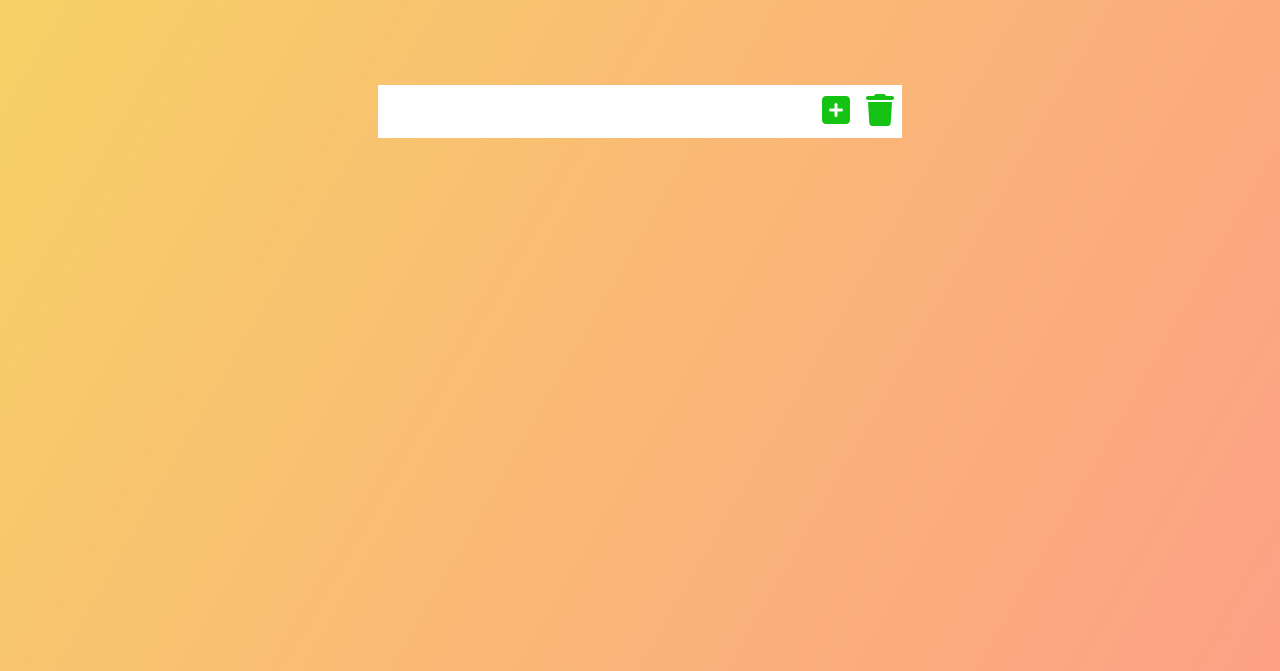
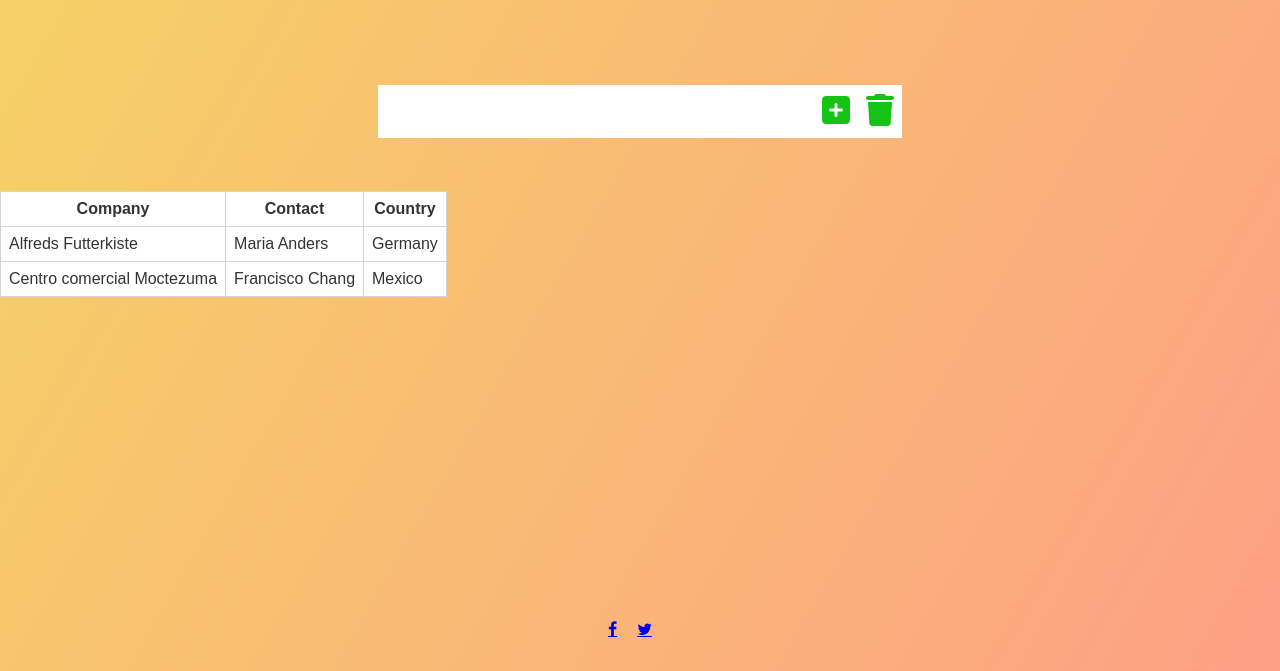
Before and after one commit to justussundelof/intro-app-todo, a plain HTML site: page index.html in a window 1280 px wide. Shown: the part 129-800 px from the top of the page. Drawn offline with Linux system fonts and the light colour scheme.

Commit message:
added table and footer

```diff
--- a/index.html
+++ b/index.html
@@ -6,6 +6,7 @@
     <meta name="viewport" content="width=device-width, initial-scale=1.0" />
     <title>Todo list</title>
     <link rel="stylesheet" href="style.css" />
+
     <link
       rel="stylesheet"
       href="https://cdnjs.cloudflare.com/ajax/libs/font-awesome/6.2.0/css/all.min.css"
@@ -13,6 +14,7 @@
       crossorigin="anonymous"
       referrerpolicy="no-referrer"
     />
+    <link rel="stylesheet" href="https://cdnjs.cloudflare.com/ajax/libs/font-awesome/4.7.0/css/font-awesome.min.css">
   </head>
   <body>
     <header>
@@ -42,4 +44,30 @@
 
     <script src="app.js"></script>
   </body>
+
+  <table>
+    <tr>
+      <th>Company</th>
+      <th>Contact</th>
+      <th>Country</th>
+    </tr>
+    <tr>
+      <td>Alfreds Futterkiste</td>
+      <td>Maria Anders</td>
+      <td>Germany</td>
+    </tr>
+    <tr>
+      <td>Centro comercial Moctezuma</td>
+      <td>Francisco Chang</td>
+      <td>Mexico</td>
+    </tr>
+  </table>
+
+  <footer>
+    <div class="footer-container">
+      <a href="https://www.facebook.com/" class="fa fa-facebook"></a>
+      <a href="https://twitter.com/" class="fa fa-twitter"></a>
+    </div>
+
+  </footer>
 </html>
--- a/style.css
+++ b/style.css
@@ -95,3 +95,48 @@
   .done-button {
     background: rgb(20, 195, 20);
   }
+
+  footer{
+      height: 50px;
+      position: absolute;
+      bottom: 0;
+      width: 100%;
+      margin: 0 auto;
+  }
+
+.footer-container {
+  display: flex;
+  justify-content: center;
+}
+
+a{
+  margin-right: 20px;
+}
+
+table {
+  color: #333;
+  background: white;
+  border: 1px solid grey;
+  font-size: 12pt;
+  border-collapse: collapse;
+}
+table thead th,
+table tfoot th {
+  color: #777;
+  background: rgba(0,0,0,.1);
+}
+table caption {
+  padding:.5em;
+}
+table th,
+table td {
+  padding: .5em;
+  border: 1px solid lightgrey;
+}
+/* Zebra Table Style */
+[data-table-theme*=zebra] tbody tr:nth-of-type(odd) {
+  background: rgba(0,0,0,.05);
+}
+[data-table-theme*=zebra][data-table-theme*=dark] tbody tr:nth-of-type(odd) {
+  background: rgba(255,255,255,.05);
+}
```
